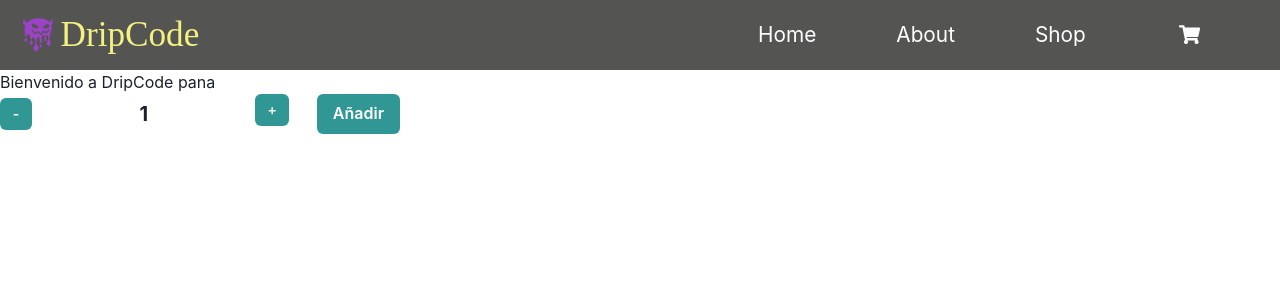
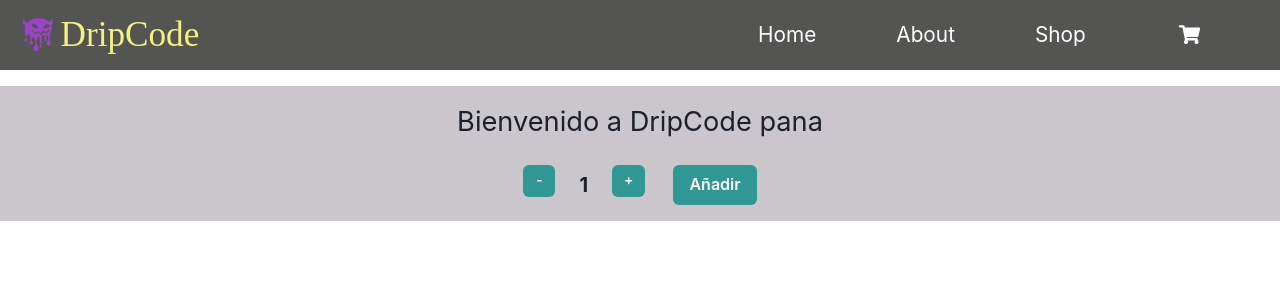
Before and after one commit to VasquezMichael/ReactJs-CoderHouse, a React (Create React App) app in the folder my-app/: page / in a window 1280 px wide. Shown: the top 300 px of the page. Built offline with nearby package versions, Linux system fonts and the light colour scheme.

Commit message:
Desafio contador con boton

```diff
--- a/my-app/src/App.css
+++ b/my-app/src/App.css
@@ -1,3 +1,4 @@
+
 .App {
   text-align: center;
 }
--- a/my-app/src/App.js
+++ b/my-app/src/App.js
@@ -6,8 +6,8 @@ import { ChakraProvider } from '@chakra-ui/react'
 function App() {
   return (
     <>
-      <Navbar/>
       <ChakraProvider>
+        <Navbar/>
         <ItemListContainer greeting = 'Bienvenido a DripCode pana'/>
       </ChakraProvider>
     </>
--- a/my-app/src/components/ItemCount/index.jsx
+++ b/my-app/src/components/ItemCount/index.jsx
@@ -6,10 +6,8 @@ export const ItemCount = ({initial,stock,onAdd}) => {
 
     const increase = () => count < stock ? SetCount(count + 1) : console.log('La cantidad no puede ser mayor a ',stock);
     const decrease = () => count > initial ? SetCount(count - 1) : console.log('La cantidad no puede ser menor a ',initial);
-
-    console.log(count);
     return (
-        <Flex minWidth='max-content' maxWidth='400px' justifyContent='center' alignItems='center' gap='2'>
+        <Flex minWidth='max-content' maxWidth='400px'  gap='2'>
             <Button colorScheme='teal' size='sm' onClick={decrease}>-</Button>
             <Spacer />
             <Box p='2'>
--- a/my-app/src/components/ItemListContainer/index.jsx
+++ b/my-app/src/components/ItemListContainer/index.jsx
@@ -1,11 +1,12 @@
 import React from 'react'
 import { ItemCount } from'../ItemCount'
+import {ListContainer} from './style'
 const ItemListContainer = ({greeting}) => {
   return (
-    <div>
+    <ListContainer>
         <h1>{greeting}</h1>
         <ItemCount initial={1} stock={5} onAdd ={()=>{}}/>
-    </div>
+    </ListContainer>
   )
 }
 
--- /dev/null
+++ b/my-app/src/components/ItemListContainer/style.js
@@ -0,0 +1,18 @@
+import styled from "styled-components";
+
+export const ListContainer = styled.div`
+    width: 100%;
+    background-color: #CAC6CB;
+    display: flex;
+    align-items: center;
+    justify-content: center;
+    flex-direction: column;
+    padding: 1em 0;
+    margin-top: 1em;
+
+    h1{
+        padding-bottom: .8em;
+        font-size: 1.7em;
+    }
+
+`
--- a/my-app/src/components/Navbar/Navbar-elements.js
+++ b/my-app/src/components/Navbar/Navbar-elements.js
@@ -55,9 +55,9 @@ export const Menu = styled.ul`
     color: #fff;
     padding: 0 1%;
     @media screen and (max-width: 960px) {
-        position: absolute;
+        position: fixed;
         background-color: #545453;
-
+        z-index: 10;
         top: 70px;
         width: 100%;
         height: 90vh;
```
